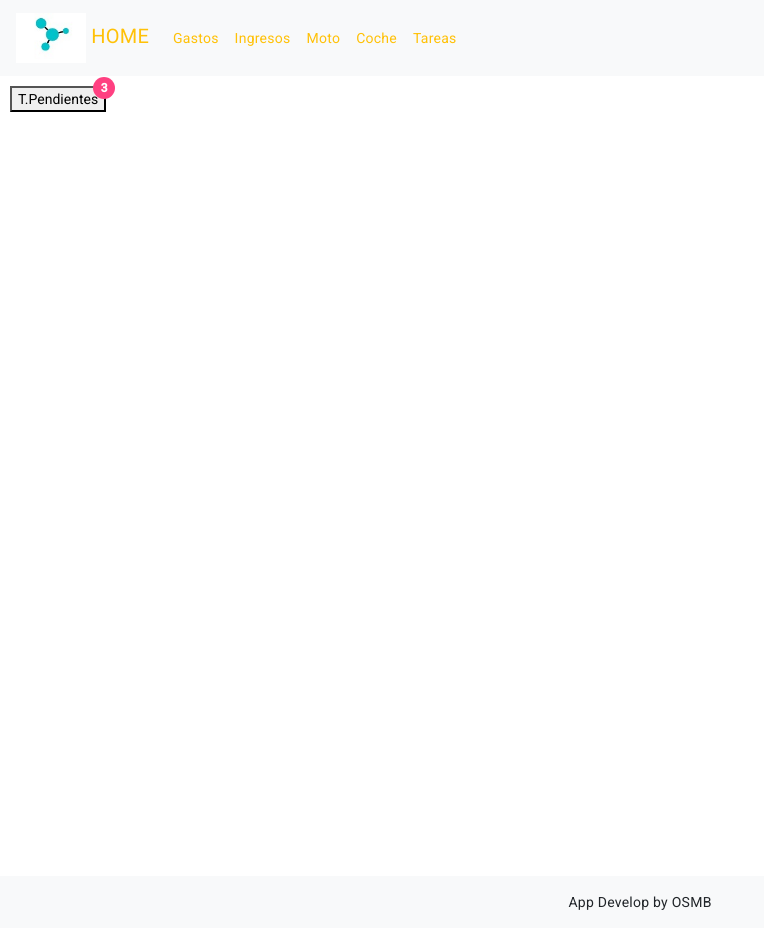
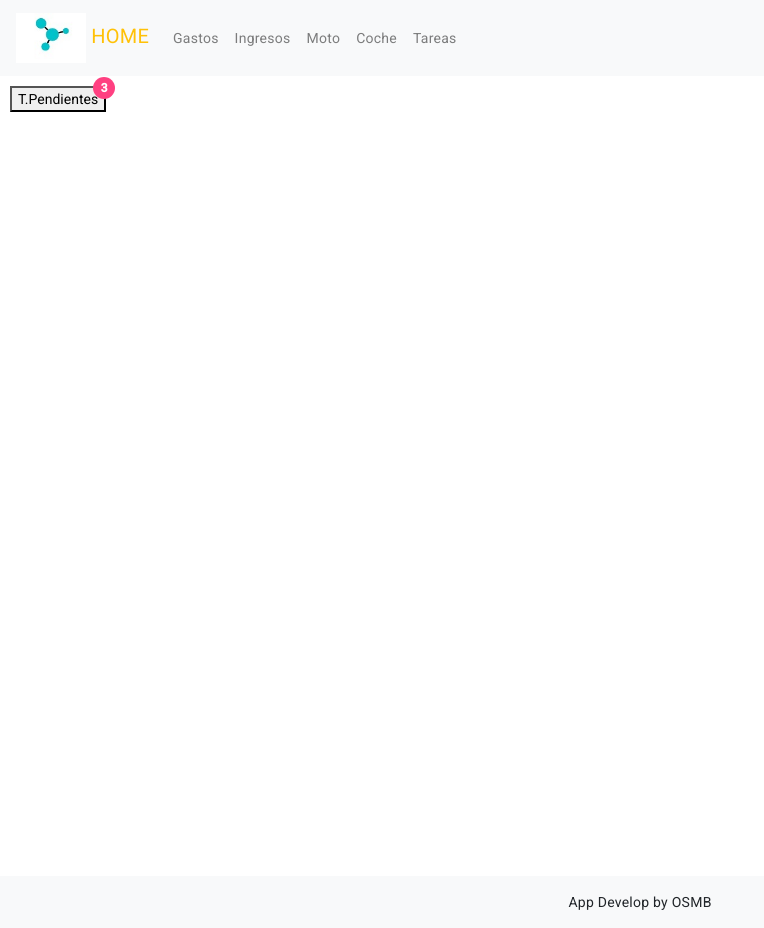
Before and after one commit to oscarsmbaquero/Angular-home, an Angular app: page / in a window 1280 px wide. Shown: the whole page, without its empty margins (0-764 px from the left). Built offline with nearby package versions, Linux system fonts and the light colour scheme; what @angular/material-moment-adapter would draw is missing.

Commit message:
gastos ok

```diff
--- a/src/app/core/components/header/header.component.html
+++ b/src/app/core/components/header/header.component.html
@@ -20,20 +20,20 @@
   <div class="collapse navbar-collapse" id="navbarSupportedContent">
     <ul class="navbar-nav mr-auto px-3">
       <li class="nav-item" routerLinkActive="active">
-        <a class="nav-link text-warning" routerLink="/gastos">Gastos</a>
+        <a class="nav-link" routerLink="/gastos">Gastos</a>
       </li>
       <li class="nav-item" routerLinkActive="active">
-        <a class="nav-link  text-warning" routerLink="/anadir">Ingresos</a>
+        <a class="nav-link" routerLink="/anadir">Ingresos</a>
       </li>
       <li class="nav-item" routerLinkActive="active">
-        <a class="nav-link  text-warning" routerLink="/anadir">Moto</a>
+        <a class="nav-link" routerLink="/anadir">Moto</a>
       </li>
       <li class="nav-item" routerLinkActive="active">
-        <a class="nav-link  text-warning" routerLink="/anadir">Coche</a>
+        <a class="nav-link" routerLink="/anadir">Coche</a>
       </li>
       <li class="nav-item">
         <a
-          class="nav-link  text-warning"
+          class="nav-link"
           href="https://shopping.mattel.com/es-es/collections/regalos-semana-santa?icid=HW%7CSingleBrand%7CProduct%7CConsumer%7CHWEaster%7C2.27-4.9%7CShopNow%7CHotWheelsCarsandTracksets%7CMattel%7CPLP#filter.vendor=Hot%20Wheels"
           target="_blank"
           >Tareas</a
--- a/src/app/material.module.ts
+++ b/src/app/material.module.ts
@@ -1,6 +1,7 @@
 import { NgModule } from '@angular/core';
 import { CommonModule } from '@angular/common';
 import {MatBadgeModule} from '@angular/material/badge';
+
 
 
 
--- a/src/app/pages/gastos/components/anadir/anadir.component.css
+++ b/src/app/pages/gastos/components/anadir/anadir.component.css
@@ -0,0 +1,3 @@
+.datepicker-field {
+    width: 100%;
+  }
--- a/src/app/pages/gastos/components/anadir/anadir.component.html
+++ b/src/app/pages/gastos/components/anadir/anadir.component.html
@@ -1,5 +1,3 @@
-
-
 <div class="container">
   <div class="row">
     <div class="col-md-6 mx-auto text-center">
@@ -10,36 +8,37 @@
             width="130"
             height="90"
             alt=""
-          style="margin-left: 40px"
+            style="margin-left: 3px"
           />
           <form novalidate (ngSubmit)="onSubmit()" [formGroup]="registerGasto">
-          <mat-form-field appearance="fill">
+            <mat-form-field class="datepicker-field" appearance="fill">
               <mat-label>Descripcion:</mat-label>
               <input matInput formControlName="descripcion" />
               <mat-error *ngIf="registerGasto.get('descripcion')?.invalid">
                 Descripcion obligatoria
               </mat-error>
             </mat-form-field>
-          <mat-form-field appearance="fill">
+            <mat-form-field appearance="fill" class="datepicker-field">
               <mat-label>Importe:</mat-label>
               <input matInput formControlName="importe" />
               <mat-error *ngIf="registerGasto.get('importe')?.invalid">
                 El importe es requerido.
               </mat-error>
             </mat-form-field>
-          <!-- <mat-form-field appearance="fill">
-            <mat-label>Fecha:</mat-label>
-            <input matInput formControlName="fecha" />
-            <mat-error *ngIf="registerGasto.get('fecha')?.invalid">
-              Obligatorio y max. 4 dígitos.
-            </mat-error>
-          </mat-form-field> -->
-          <mat-form-field>
-            <input matInput [matDatepicker]="picker" placeholder="Fecha" formControlName="fecha">
-            <mat-datepicker-toggle matSuffix [for]="picker"></mat-datepicker-toggle>
+            <mat-form-field class="datepicker-field">
+              <input
+                matInput
+                [matDatepicker]="picker"
+                placeholder="Fecha"
+                formControlName="fecha"
+              />
+              <mat-datepicker-toggle
+                matSuffix
+                [for]="picker"
+              ></mat-datepicker-toggle>
               <mat-datepicker #picker></mat-datepicker>
             </mat-form-field>
-          <mat-form-field appearance="fill">
+            <mat-form-field appearance="fill" class="datepicker-field">
               <mat-label>Tipo de Gasto</mat-label>
               <mat-select disableRipple formControlName="tipo">
                 <mat-option value="4x4">4x4</mat-option>
--- a/src/app/pages/gastos/components/anadir/anadir.component.ts
+++ b/src/app/pages/gastos/components/anadir/anadir.component.ts
@@ -55,22 +55,11 @@ constructor(
 
         descripcion: this.registerGasto.get('descripcion')?.value,
         importe: this.registerGasto.get('importe')?.value,
-        fecha: this.registerGasto.get('fecha')?.value,
+        fecha: this.registerGasto.get('fecha')?.value.toISOString().substring(0, 10),
         tipo: this.registerGasto.get('tipo')?.value,
-        //image: this.registerCar.get('image')?.value,
-        //  type: this.registerCar.get('type')?.value,
 
       };
-      console.log(gasto.fecha);
-      console.log(gasto.fecha.toISOString().substring(0, 10));
-    //   this.carsservice.addCars(car).subscribe(
-    //    (response) => {
-    //      console.log('Datos enviados con éxito');
-    //    },
-    //    (error) => {
-    //      console.error('Error al enviar los datos', error);
-    //    }
-    //  );
+      console.log(gasto);
    }
    this.router.navigate(['gastos']);
    }
```
Lines whose indentation alone changed are shown as unchanged.
